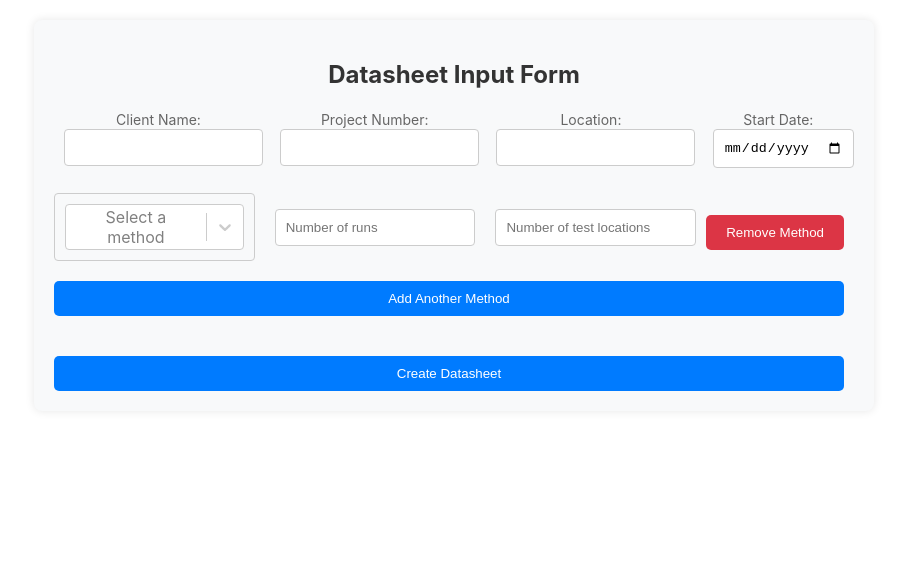
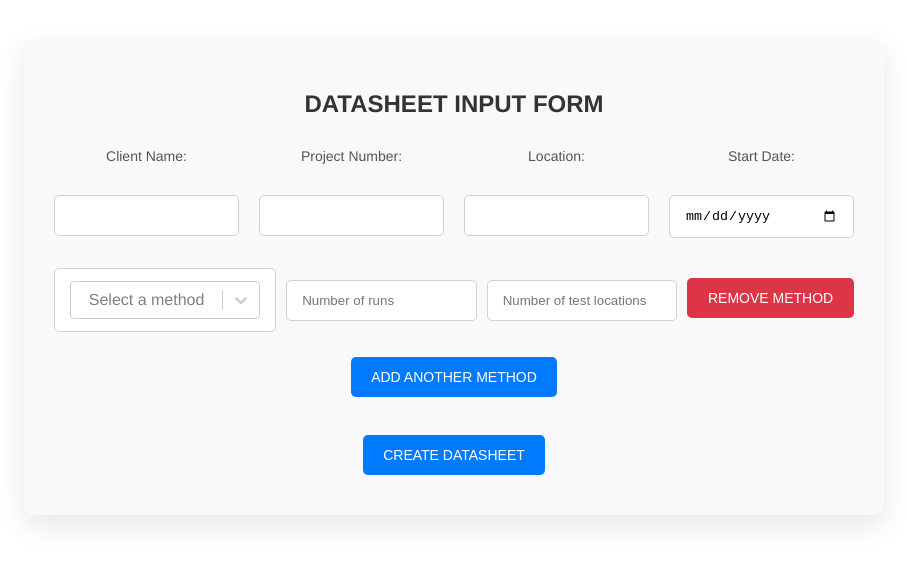
Before and after one commit to zehlers3/Database-Frontend, a React (Create React App) app: page / in a window 1280 px wide. Shown: the top 564 px of the page, without its empty margins (186-1093 px from the left). Built offline with nearby package versions, Linux system fonts and the light colour scheme.

Commit message:
improved style of web app

```diff
--- a/src/datasheet.css
+++ b/src/datasheet.css
@@ -1,81 +1,106 @@
 .form-container {
   max-width: 800px;
-    margin: 20px auto;
-    padding: 20px;
-    background-color: #f8f9fa;
-    border-radius: 8px;
-    box-shadow: 0 0 10px rgba(0,0,0,0.1);
+  margin: 40px auto;
+  padding: 30px;
+  background-color: #f9f9fb;
+  border-radius: 10px;
+  box-shadow: 0 10px 30px rgba(0, 0, 0, 0.1);
+  font-family: 'Helvetica Neue', Helvetica, Arial, sans-serif;
 }
 
 h2 {
   color: #333;
   text-align: center;
-}
-
-form {
-    display: flex;
-    flex-direction: column;
+  margin-bottom: 30px;
+  font-size: 24px;
+  font-weight: 600;
+  text-transform: uppercase;
 }
 
 .label-group {
   display: flex;
   justify-content: space-between;
-    margin-bottom: 15px;
+  flex-wrap: wrap;
+  gap: 20px;
+  margin-bottom: 25px;
+}
+
+.label-group > div {
+  flex: 1;
+  min-width: 180px;
 }
 
 label {
-    color: #666;
+  color: #555;
   font-size: 14px;
+  margin-bottom: 8px;
+  display: block;
+  font-weight: 500;
 }
 
 input[type="text"], input[type="date"], input[type="number"], .method-select {
-    padding: 10px;
-    margin-bottom: 10px;
-    border: 1px solid #ccc;
-    border-radius: 4px;
-    flex: 1;
-    margin-left: 10px;
+  padding: 12px 15px;
+  margin-top: 5px;
+  border: 1px solid #d1d1d1;
+  border-radius: 5px;
+  width: 100%;
+  box-sizing: border-box;
+  transition: all 0.3s;
+  background-color: #fff;
 }
 
-input[type="text"]:first-child, input[type="date"]:first-child, input[type="number"]:first-child, .method-select:first-child {
-    margin-left: 0;
+input[type="text"]:focus, input[type="date"]:focus, input[type="number"]:focus, .method-select:focus {
+  border-color: #007bff;
+  outline: none;
+  box-shadow: 0 0 5px rgba(0, 123, 255, 0.2);
 }
 
-.method-section {
-    border-top: 2px solid #eee;
-    padding-top: 10px;
-    margin-top: 10px;
+/* Method Group Styling */
+.method-group {
+  display: flex;
+  align-items: center;
+  margin-bottom: 15px;
+  gap: 10px;
+}
+
+.method-group .method-select {
+  flex: 1.2;
+}
+
+.method-group .method-input {
+  flex: 1;
+}
+
+.remove-method-btn {
+  flex: .8;
+  background-color: #dc3545;
+  min-width: 100px;
+}
+
+.remove-method-btn:hover {
+  background-color: #c82333;
 }
 
 button {
-    padding: 10px 20px;
+  padding: 12px 20px;
   background-color: #007bff;
   color: white;
   border: none;
   border-radius: 5px;
   cursor: pointer;
-    margin-right: 10px;
+  font-size: 14px;
+  font-weight: 500;
+  text-transform: uppercase;
+  transition: background-color 0.3s;
+  margin: 10px 0;
 }
 
 button:hover {
   background-color: #0056b3;
 }
 
-.method-group {
-    display: flex;
-    align-items: center;
-    margin-bottom: 10px;
+@media (max-width: 768px) {
+  .label-group {
+    flex-direction: column;
   }
-
-.method-group label, .method-group input, .method-group .method-select, .method-group button {
-    margin-right: 10px;
 }
-
-.method-group button {
-    background-color: #dc3545;
-    margin-left: auto;
-}
-
-.method-group button:hover {
-    background-color: #c82333;
-}
--- a/src/datasheet.js
+++ b/src/datasheet.js
@@ -1,9 +1,39 @@
-import React, { useState } from 'react';
+import React, { useState} from 'react';
 import * as XLSX from 'xlsx';
 import Select from 'react-select';
 import './datasheet.css';
 
-const Datasheet= () => {
+const MethodForm = ({ method, index, methodOptions, handleMethodChange, handleInputChange, removeMethod }) => (
+  <div className="method-group" key={index}>
+    <Select
+      placeholder="Select a method"
+      value={methodOptions.find(option => option.value === method.method)}
+      onChange={(option) => handleMethodChange(option, index)}
+      options={methodOptions}
+      isSearchable={true}
+      className="method-select"
+    />
+    <input
+      type="number"
+      name="runs"
+      placeholder="Number of runs"
+      value={method.runs}
+      onChange={(e) => handleInputChange(e, index, 'runs')}
+      className="method-input"
+    />
+    <input
+      type="number"
+      name="testLocations"
+      placeholder="Number of test locations"
+      value={method.testLocations}
+      onChange={(e) => handleInputChange(e, index, 'testLocations')}
+      className="method-input"
+    />
+    <button type="button" onClick={() => removeMethod(index)} className="remove-method-btn">Remove Method</button>
+  </div>
+);
+
+const Datasheet = () => {
   const [methods, setMethods] = useState([{ method: '', runs: '', testLocations: '' }]);
   const [formData, setFormData] = useState({
     clientName: '',
@@ -11,7 +41,6 @@ const Datasheet= () => {
     location: '',
     startDate: '',
   });
-
 
   const methodOptions = [
     { value: 'Carb Method 501', label: 'Carb Method 501' },
@@ -71,31 +100,34 @@ const Datasheet= () => {
     { value: '(ALT-010)', label: '(ALT-010)'},
     { value: '(ALT-043)', label: '(ALT-043)'},
   ];
-  const handleInputChange = (e) => {
+
+  const handleInputChange = (e, index, field) => {
     const { name, value } = e.target;
-    setFormData({ ...formData, [name]: value });
+    let finalValue = value;
+
+    if (field === 'runs' || field === 'testLocations') {
+      finalValue = Math.max(0, Number(value));
+    }
+
+    if (index !== undefined) {
+      const updatedMethods = methods.map((method, i) => i === index ? { ...method, [field]: finalValue } : method);
+      setMethods(updatedMethods);
+    } else {
+      setFormData({ ...formData, [name]: finalValue });
+    }
   };
 
   const handleMethodChange = (selectedOption, index) => {
-    const updatedMethods = methods.map((method, i) => {
-      if (i === index) {
-        return { ...method, method: selectedOption.value };
-      }
-      return method;
-    });
+    const updatedMethods = methods.map((method, i) => i === index ? { ...method, method: selectedOption.value } : method);
     setMethods(updatedMethods);
   };
 
+  const addMethod = () => setMethods([...methods, { method: '', runs: '', testLocations: '' }]);
 
-  const addMethod = () => {
-    setMethods([...methods, { method: '', runs: '', testLocations: '' }]);
-  };
-
-  const removeMethod = (index) => {
-    setMethods(methods.filter((_, i) => i !== index));
-  };
+  const removeMethod = (index) => setMethods(methods.filter((_, i) => i !== index));
 
   const submitForm = () => {
+    try {
       const workbook = XLSX.utils.book_new();
       const sheetData = [
         ['Client Name', formData.clientName],
@@ -109,8 +141,10 @@ const Datasheet= () => {
       const worksheet = XLSX.utils.aoa_to_sheet(sheetData);
       XLSX.utils.book_append_sheet(workbook, worksheet, 'Sheet1');
       XLSX.writeFile(workbook, 'datasheet.xlsx');
+    } catch (error) {
+      console.error('Error creating datasheet:', error);
+    }
   };
-
 
   return (
     <div className="form-container">
@@ -161,50 +195,23 @@ const Datasheet= () => {
 
         <div id="methods">
           {methods.map((method, index) => (
-            <div className="method-group" key={index}>
-              <Select
-                placeholder="Select a method"
-                value={methodOptions.find(option => option.value === method.method)}
-                onChange={(option) => handleMethodChange(option, index)}
-                options={methodOptions}
-                isSearchable={true}
-                className="method-select"
+            <MethodForm
+              key={index}
+              index={index}
+              method={method}
+              methodOptions={methodOptions}
+              handleMethodChange={handleMethodChange}
+              handleInputChange={handleInputChange}
+              removeMethod={removeMethod}
             />
-              <input
-                type="number"
-                name="runs"
-                placeholder="Number of runs"
-                value={method.runs}
-                onChange={(e) => {
-                  const updatedMethods = methods.map((m, i) =>
-                    i === index ? { ...m, runs: e.target.value } : m
-                  );
-                  setMethods(updatedMethods);
-                }}
-              />
-              <input
-                type="number"
-                name="testLocations"
-                placeholder="Number of test locations"
-                value={method.testLocations}
-                onChange={(e) => {
-                  const updatedMethods = methods.map((m, i) =>
-                    i === index ? { ...m, testLocations: e.target.value } : m
-                  );
-                  setMethods(updatedMethods);
-                }}
-              />
-              <button type="button" onClick={() => removeMethod(index)} className="remove-method-btn">Remove Method</button>
-            </div>
           ))}
         </div>
 
-        <button type="button" onClick={addMethod} className="add-method-btn">Add Another Method</button><br /><br />
-        <button type="button" onClick={submitForm} className="submit-btn">Create Datasheet</button>
+        <button type="button" onClick={addMethod} className="primary-btn">Add Another Method</button><br /><br />
+        <button type="button" onClick={submitForm} className="primary-btn">Create Datasheet</button>
       </form>
     </div>
   );
 };
 
-
 export default Datasheet;
```
Also changed, not shown: 1 other file (tests, documents, lock files or other folders). Lines whose indentation alone changed are shown as unchanged.
